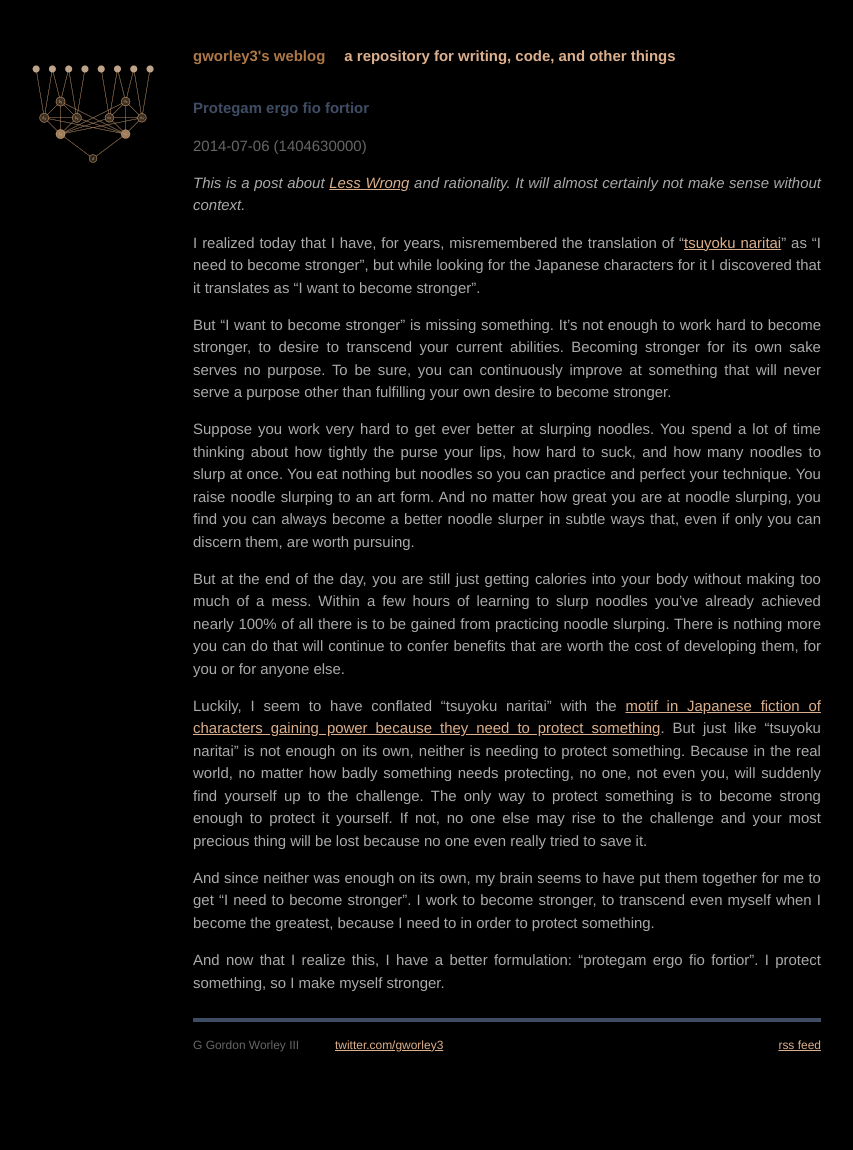
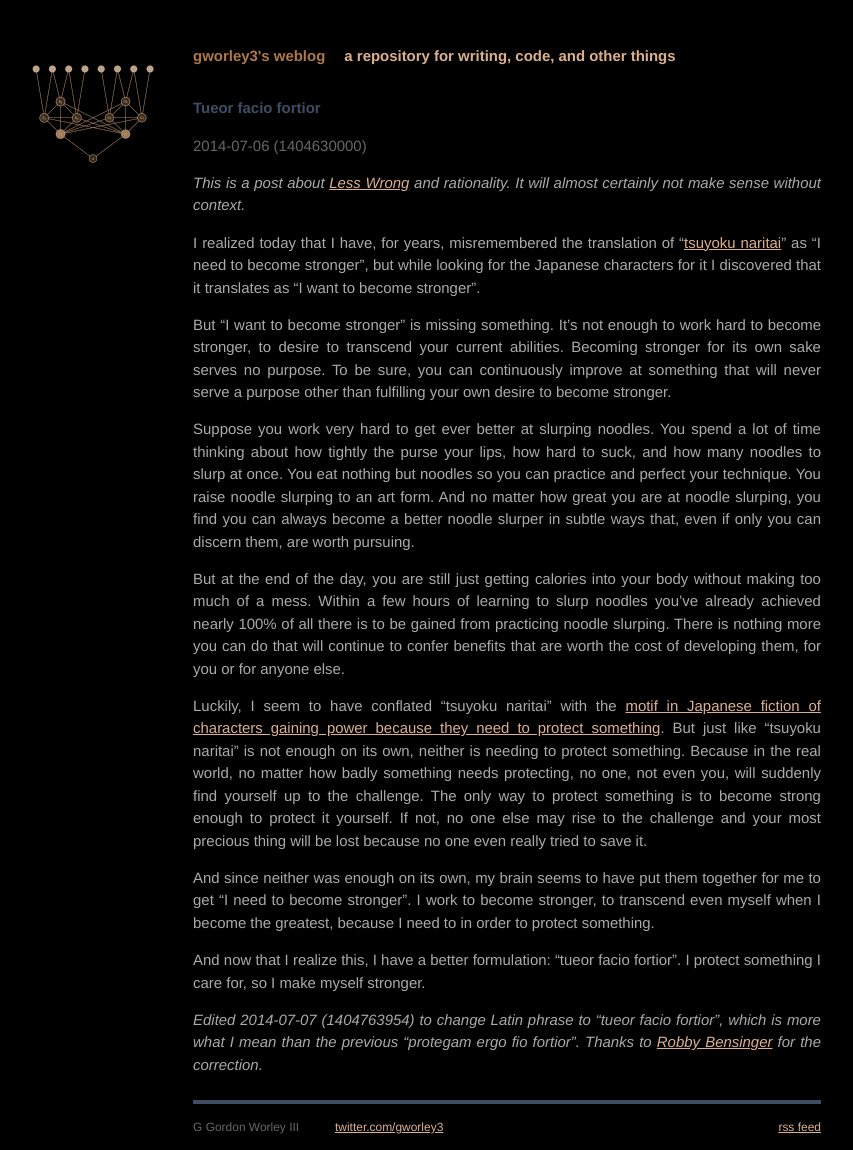
Before and after one commit to gworley3/gworley3.github.io, a Jekyll site: the page built from _posts/2014-07-06-protegam-ergo-fio-fortior.markdown, in a window 1280 px wide. Shown: the whole page, without its empty margins (133-986 px from the left). Built offline with Jekyll 4.4.1, drawn with Linux system fonts in a browser that asks for light colours; Markdown is read by kramdown in place of the engine named in the settings; before the commit the page ends 1068 px from its top, so only the background shows below that.

Commit message:
Improve latin.

```diff
--- a/_posts/2014-07-06-protegam-ergo-fio-fortior.markdown
+++ b/_posts/2014-07-06-protegam-ergo-fio-fortior.markdown
@@ -1,6 +1,6 @@
 ---
 layout: post
-title:  Protegam ergo fio fortior
+title:  Tueor facio fortior
 date:   2014-07-06
 published: true
 ---
@@ -19,4 +19,6 @@ Luckily, I seem to have conflated “tsuyoku naritai” with the [motif in Japan
 
 And since neither was enough on its own, my brain seems to have put them together for me to get “I need to become stronger”. I work to become stronger, to transcend even myself when I become the greatest, because I need to in order to protect something.
 
-And now that I realize this, I have a better formulation: “protegam ergo fio fortior”. I protect something, so I make myself stronger.
+And now that I realize this, I have a better formulation: “tueor facio fortior”. I protect something I care for, so I make myself stronger.
+
+*Edited 2014-07-07 (1404763954) to change Latin phrase to "tueor facio fortior", which is more what I mean than the previous "protegam ergo fio fortior". Thanks to [Robby Bensinger](https://twitter.com/robbensinger) for the correction.*
```
